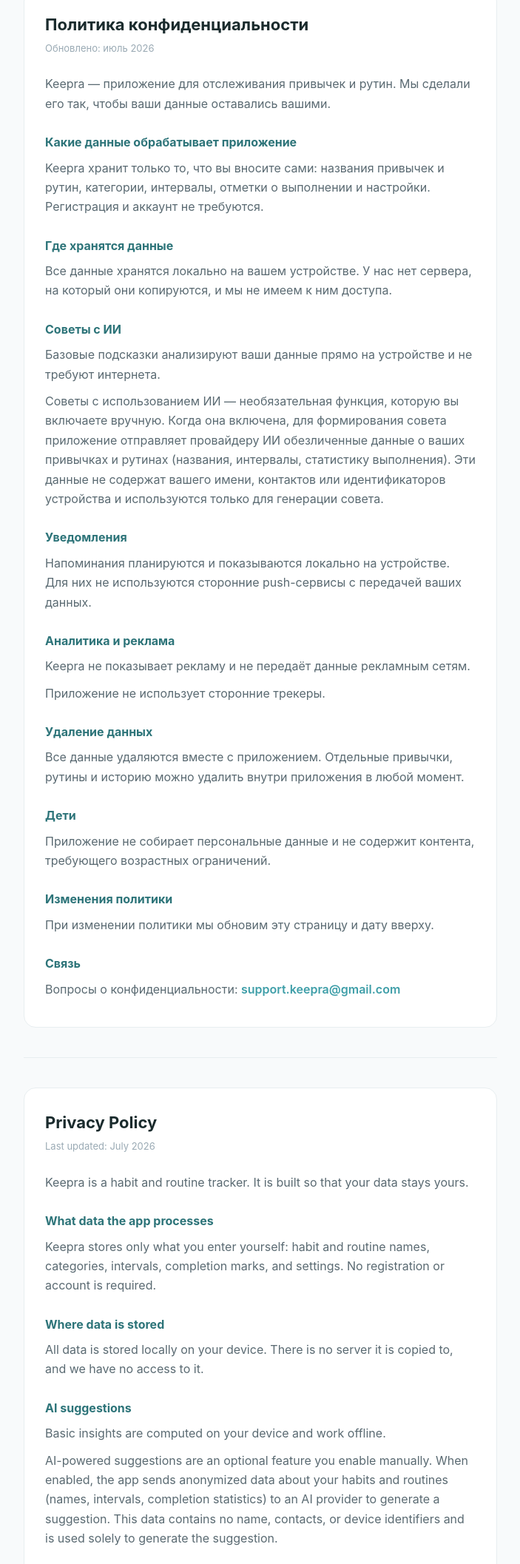
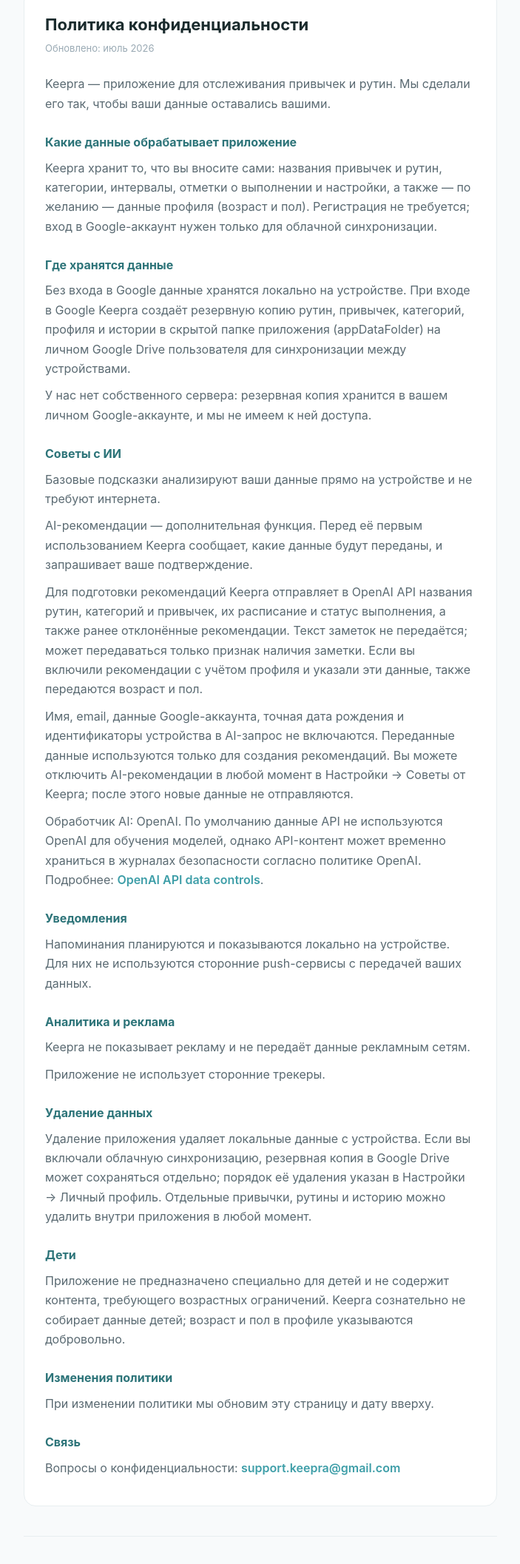
Before and after one commit to flaming565/keepra-site, a plain HTML site: page privacy.html in a window 1280 px wide. Shown: the part 126-2240 px from the top of the page at 74% size, without its empty margins (288-991 px from the left). Drawn offline with Linux system fonts and the light colour scheme.

Commit message:
Update privacy

```diff
--- a/privacy.html
+++ b/privacy.html
@@ -44,17 +44,18 @@
     <p>Keepra — приложение для отслеживания привычек и рутин. Мы сделали его так, чтобы ваши данные оставались вашими.</p>
 
     <h2>Какие данные обрабатывает приложение</h2>
-    <p>Keepra хранит только то, что вы вносите сами: названия привычек и рутин, категории, интервалы, отметки о выполнении и настройки. Регистрация и аккаунт не требуются.</p>
+    <p>Keepra хранит то, что вы вносите сами: названия привычек и рутин, категории, интервалы, отметки о выполнении и настройки, а также — по желанию — данные профиля (возраст и пол). Регистрация не требуется; вход в Google-аккаунт нужен только для облачной синхронизации.</p>
 
     <h2>Где хранятся данные</h2>
-    <p>Все данные хранятся локально на вашем устройстве. У нас нет сервера, на который они копируются, и мы не имеем к ним доступа.</p>
-    <!-- TODO: если есть iCloud/Google-бэкап или синхронизация — опишите здесь. Пример:
-    <p>Если вы включили резервное копирование iCloud, копия данных приложения попадает в ваш личный iCloud в соответствии с политикой Apple.</p> -->
+    <p>Без входа в Google данные хранятся локально на устройстве. При входе в Google Keepra создаёт резервную копию рутин, привычек, категорий, профиля и истории в скрытой папке приложения (appDataFolder) на личном Google Drive пользователя для синхронизации между устройствами.</p>
+    <p>У нас нет собственного сервера: резервная копия хранится в вашем личном Google-аккаунте, и мы не имеем к ней доступа.</p>
 
     <h2>Советы с ИИ</h2>
     <p>Базовые подсказки анализируют ваши данные прямо на устройстве и не требуют интернета.</p>
-    <p>Советы с использованием ИИ — необязательная функция, которую вы включаете вручную. Когда она включена, для формирования совета приложение отправляет провайдеру ИИ обезличенные данные о ваших привычках и рутинах (названия, интервалы, статистику выполнения). Эти данные не содержат вашего имени, контактов или идентификаторов устройства и используются только для генерации совета.</p>
-    <!-- TODO: укажите провайдера (например, OpenAI) и ссылку на его политику. Проверьте, что описание соответствует реальной реализации: что именно уходит в запросе. -->
+    <p>AI-рекомендации — дополнительная функция. Перед её первым использованием Keepra сообщает, какие данные будут переданы, и запрашивает ваше подтверждение.</p>
+    <p>Для подготовки рекомендаций Keepra отправляет в OpenAI API названия рутин, категорий и привычек, их расписание и статус выполнения, а также ранее отклонённые рекомендации. Текст заметок не передаётся; может передаваться только признак наличия заметки. Если вы включили рекомендации с учётом профиля и указали эти данные, также передаются возраст и пол.</p>
+    <p>Имя, email, данные Google-аккаунта, точная дата рождения и идентификаторы устройства в AI-запрос не включаются. Переданные данные используются только для создания рекомендаций. Вы можете отключить AI-рекомендации в любой момент в Настройки → Советы от Keepra; после этого новые данные не отправляются.</p>
+    <p>Обработчик AI: OpenAI. По умолчанию данные API не используются OpenAI для обучения моделей, однако API-контент может временно храниться в журналах безопасности согласно политике OpenAI. Подробнее: <a href="https://platform.openai.com/docs/guides/your-data" target="_blank" rel="noopener">OpenAI API data controls</a>.</p>
 
     <h2>Уведомления</h2>
     <p>Напоминания планируются и показываются локально на устройстве. Для них не используются сторонние push-сервисы с передачей ваших данных.</p>
@@ -65,10 +66,10 @@
     <p>Приложение не использует сторонние трекеры.</p>
 
     <h2>Удаление данных</h2>
-    <p>Все данные удаляются вместе с приложением. Отдельные привычки, рутины и историю можно удалить внутри приложения в любой момент.</p>
+    <p>Удаление приложения удаляет локальные данные с устройства. Если вы включали облачную синхронизацию, резервная копия в Google Drive может сохраняться отдельно; порядок её удаления указан в Настройки → Личный профиль. Отдельные привычки, рутины и историю можно удалить внутри приложения в любой момент.</p>
 
     <h2>Дети</h2>
-    <p>Приложение не собирает персональные данные и не содержит контента, требующего возрастных ограничений.</p>
+    <p>Приложение не предназначено специально для детей и не содержит контента, требующего возрастных ограничений. Keepra сознательно не собирает данные детей; возраст и пол в профиле указываются добровольно.</p>
 
     <h2>Изменения политики</h2>
     <p>При изменении политики мы обновим эту страницу и дату вверху.</p>
@@ -87,16 +88,18 @@
     <p>Keepra is a habit and routine tracker. It is built so that your data stays yours.</p>
 
     <h2>What data the app processes</h2>
-    <p>Keepra stores only what you enter yourself: habit and routine names, categories, intervals, completion marks, and settings. No registration or account is required.</p>
+    <p>Keepra stores what you enter yourself: habit and routine names, categories, intervals, completion marks, and settings, as well as optional profile details (age and gender). No registration is required; signing in with Google is only needed for cloud sync.</p>
 
     <h2>Where data is stored</h2>
-    <p>All data is stored locally on your device. There is no server it is copied to, and we have no access to it.</p>
-    <!-- TODO: if iCloud/Google backup or sync exists, describe it here. -->
+    <p>Without signing in to Google, your data is stored locally on your device. When you sign in with Google, Keepra backs up your routines, habits, categories, profile, and history to the app's hidden folder (appDataFolder) in your personal Google Drive to sync between devices.</p>
+    <p>We run no server of our own: the backup lives in your personal Google account, and we have no access to it.</p>
 
     <h2>AI suggestions</h2>
     <p>Basic insights are computed on your device and work offline.</p>
-    <p>AI-powered suggestions are an optional feature you enable manually. When enabled, the app sends anonymized data about your habits and routines (names, intervals, completion statistics) to an AI provider to generate a suggestion. This data contains no name, contacts, or device identifiers and is used solely to generate the suggestion.</p>
-    <!-- TODO: name the provider and link its policy; verify the description matches the actual request payload. -->
+    <p>AI-powered suggestions are an optional feature. Before the first use, Keepra explains what data will be shared and asks for your confirmation.</p>
+    <p>To generate suggestions, Keepra sends the names of routines, categories, and habits, their schedules and completion status, and previously dismissed suggestions to the OpenAI API. Note text is not sent; only whether a note exists may be included. If you enable profile-based recommendations and provide this information, age and gender may also be sent.</p>
+    <p>Your name, email address, Google account data, exact date of birth, and device identifiers are not included in AI requests. The shared data is used solely to generate suggestions. You can disable AI suggestions at any time in Settings → Keepra Tips; no new data will be sent after that.</p>
+    <p>AI provider: OpenAI. By default, OpenAI does not use API data to train its models, although API content may be temporarily retained in safety logs under OpenAI's policies. Learn more: <a href="https://platform.openai.com/docs/guides/your-data" target="_blank" rel="noopener">OpenAI API data controls</a>.</p>
 
     <h2>Notifications</h2>
     <p>Reminders are scheduled and shown locally on the device. No third-party push services receive your data for this.</p>
@@ -107,10 +110,10 @@
     <p>The app uses no third-party trackers.</p>
 
     <h2>Data deletion</h2>
-    <p>All data is removed when the app is deleted. Individual habits, routines, and history can be deleted inside the app at any time.</p>
+    <p>Deleting the app removes local data from your device. If you enabled cloud sync, the backup in Google Drive may remain separately; how to delete it is described in Settings → Personal profile. Individual habits, routines, and history can be deleted inside the app at any time.</p>
 
     <h2>Children</h2>
-    <p>The app collects no personal data and contains no age-restricted content.</p>
+    <p>The app is not specifically directed at children and contains no age-restricted content. Keepra does not knowingly collect data from children; age and gender in the profile are provided voluntarily.</p>
 
     <h2>Policy changes</h2>
     <p>If this policy changes, we will update this page and the date above.</p>
```
